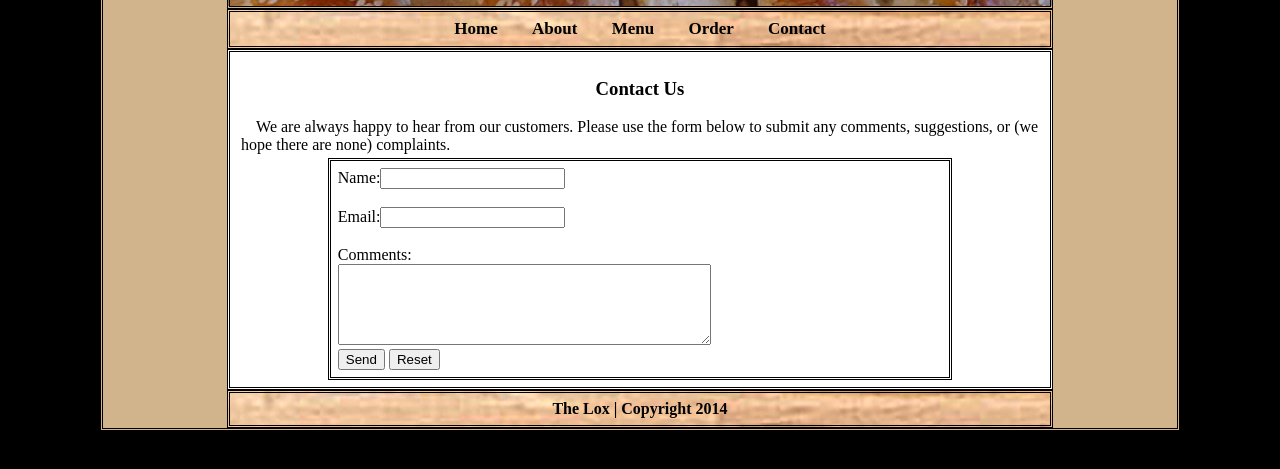
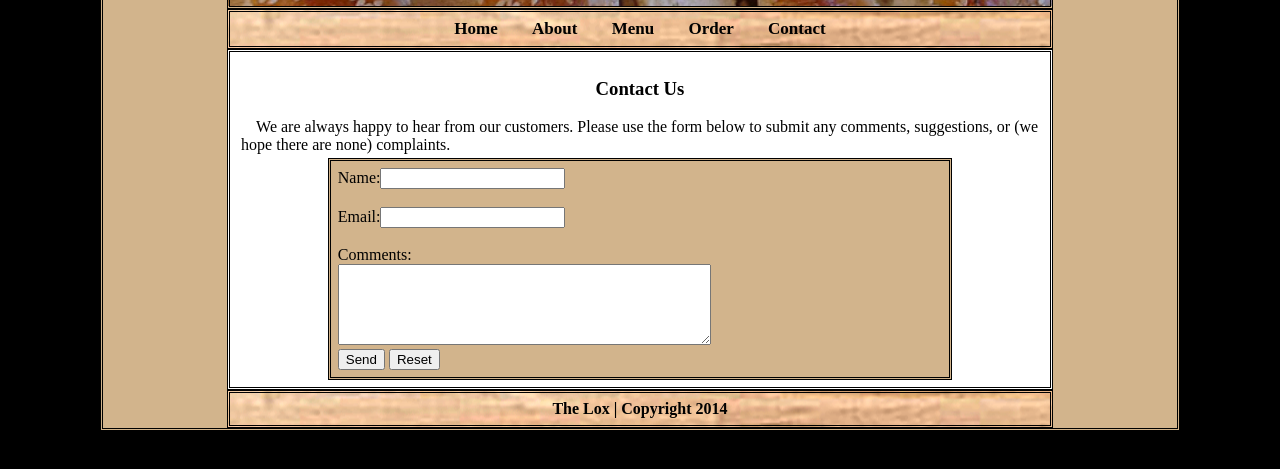
Before and after one commit to chenley/RestaurantSite, a plain HTML site: page christopher-henley-website-project/christopher-henley-website-project/contact.html in a window 1280 px wide. Shown: the part 149-618 px from the top of the page. Drawn offline with Linux system fonts and the light colour scheme.

Commit message:
Commit10
Changed form background.

```diff
--- a/christopher-henley-website-project/christopher-henley-website-project/style.css
+++ b/christopher-henley-website-project/christopher-henley-website-project/style.css
@@ -122,7 +122,7 @@ tr:nth-of-type(odd) {
     width: 75%;
     margin: 0 auto;
     padding: 7px;
-	background: #ffffff;
+	background: #D2B48C;
 }
 
 #foot {
```
